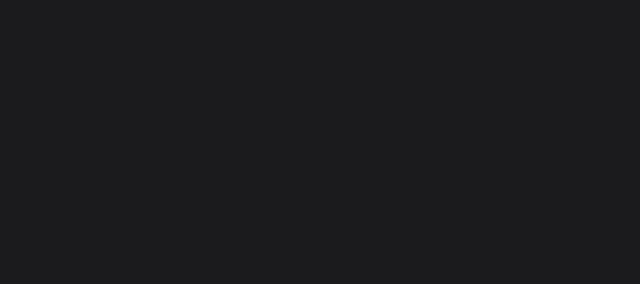
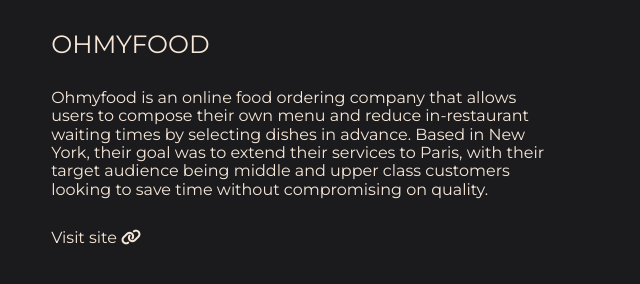
Before and after one commit to Connie9584/Front-end-Portfolio, a plain HTML site: page Ohmyfood.html in a window 1280 px wide. Shown: the whole page, without its empty margins (0-640 px from the left). Drawn offline with Linux system fonts and the light colour scheme; files that its build step writes are made by us from their sources.

Commit message:
Ohmyfood description and link added

```diff
--- a/Ohmyfood.html
+++ b/Ohmyfood.html
@@ -12,7 +12,20 @@
 </head>
 
 <body>
+    <div id="ProjectPagePadding">
+        <div class="OhmyfoodTitleContainer">
+            <h2 class="PageTitle">OHMYFOOD</h2>
+        </div>
 
+        <p>Ohmyfood is an online food ordering company that allows users to compose their
+            own menu and reduce in-restaurant waiting times by selecting dishes in advance. Based in New York, their goal was to extend their services to Paris, with their target audience being middle and upper class customers looking to save time without compromising on quality.
+        </p>
+
+        <div class="VisitSiteButtonContainer">
+            <button type="button"><a href="https://connie9584.github.io/ohmyfood/">Visit site <i class="fa-solid fa-link"></i></a></button>
+        </div>
+
+    </div>
 
 </body>
 </html>
--- a/css/style.css
+++ b/css/style.css
@@ -316,3 +316,28 @@
     width:500px;
 
 }
+
+div#ProjectPagePadding {
+    padding-left:4%;
+    padding-right:4%;
+    padding-top:30px;
+
+}
+
+div.OhmyfoodTitleContainer {
+    width:300px;
+    padding-bottom:30px;
+}
+
+p {
+    width:500px;
+    padding-bottom:30px;
+}
+
+button {
+    border-width: 0px;
+}
+
+button a {
+    text-decoration:none;
+}
```
